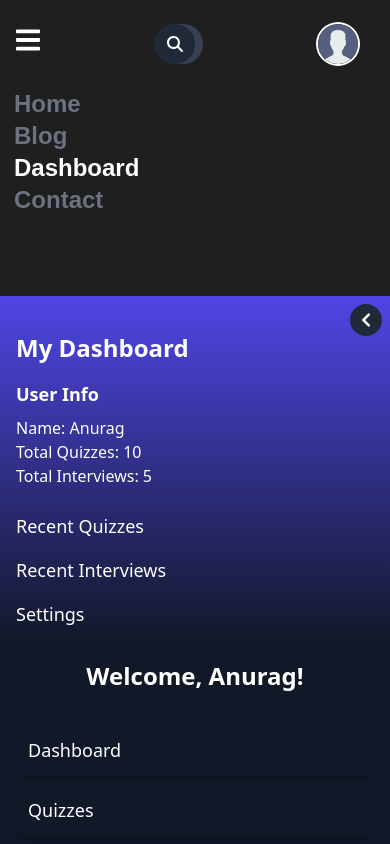
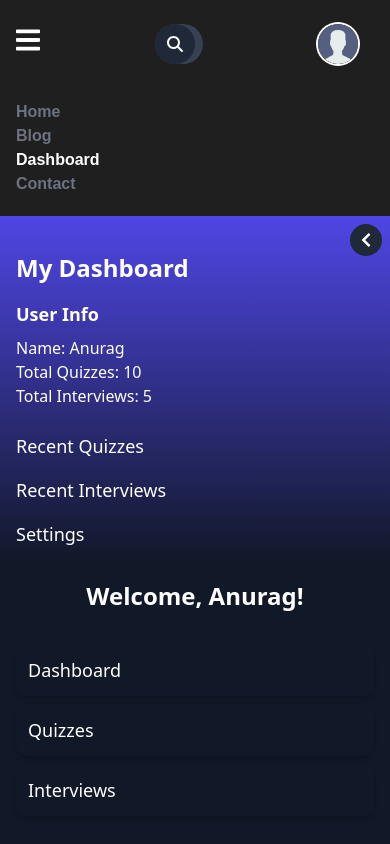
Before and after one commit to anuragcoder9026/Interview-Mate-frontend, a React (Vite) app: page /Interview-Mate-frontend/dashboard in a window 390 px wide. Both pictures are taken after a click on the icon 24 px from the left and 40 px from the top of the page. Shown: the top 844 px of the page. Built offline with nearby package versions, Linux system fonts and the light colour scheme.

Commit message:
slider modified

```diff
--- a/src/components/navbar.jsx
+++ b/src/components/navbar.jsx
@@ -43,14 +43,14 @@ export default function NavBar() {
         </div>
       </div>
       <div
-        className={`flex md:hidden flex-col bg-black text-white pl-3.5 transition-all duration-300 ease-out ${
-          !isNavBarToggled ? "h-0 opacity-0 " : "h-52 opacity-100"
+        className={`flex md:hidden flex-col bg-black text-white  pl-4 transition-all duration-300 ease-out ${
+          !isNavBarToggled ? "h-0 opacity-0 " : "pt-3  h-32 opacity-100"
         }`}
       >
         <NavLink
           to="/"
           className={({ isActive }) =>
-            `font-bold text-2xl font-Poppins hover:cursor-pointer ${
+            `font-bold text-1xl font-Poppins hover:cursor-pointer ${
               isActive ? "text-white" : "text-gray-500 hover:text-white"
             }`
           }
@@ -61,7 +61,7 @@ export default function NavBar() {
         <NavLink
           to="/blog"
           className={({ isActive }) =>
-            `font-bold text-2xl font-Poppins hover:cursor-pointer ${
+            `font-bold text-1xl font-Poppins hover:cursor-pointer ${
               isActive ? "text-white" : "text-gray-500 hover:text-white"
             }`
           }
@@ -72,7 +72,7 @@ export default function NavBar() {
         <NavLink
           to="/dashboard"
           className={({ isActive }) =>
-            ` font-bold text-2xl font-Poppins hover:cursor-pointer ${
+            ` font-bold text-1xl font-Poppins hover:cursor-pointer ${
               isActive ? "text-white" : "text-gray-500 hover:text-white"
             }`
           }
@@ -83,7 +83,7 @@ export default function NavBar() {
         <NavLink
           to="/contact"
           className={({ isActive }) =>
-            `font-bold text-2xl font-Poppins hover:cursor-pointer ${
+            `font-bold text-1xl font-Poppins hover:cursor-pointer ${
               isActive ? "text-white" : "text-gray-500 hover:text-white"
             }`
           }
```
Also changed, not shown: 5 other files (tests, documents, lock files or other folders).
